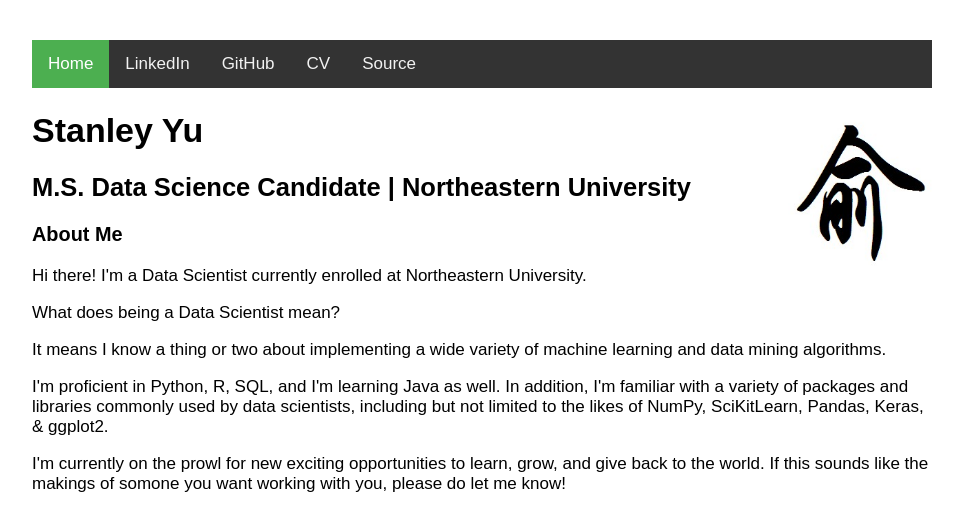
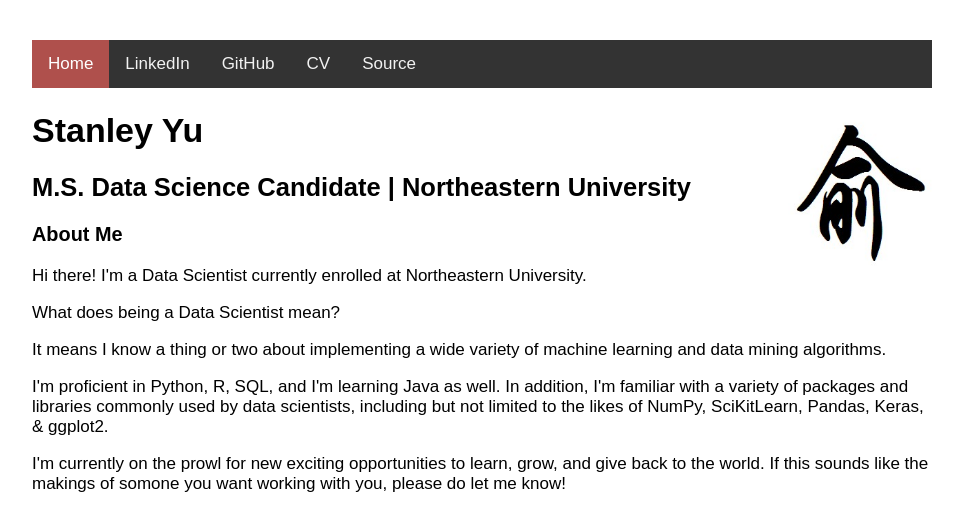
Before and after one commit to stanley-c-yu/stanley-c-yu.github.io, a plain HTML site: page index.html in a window 1280 px wide. Shown: the whole page, without its empty margins (158-1121 px from the left). Drawn offline with Linux system fonts and the light colour scheme.

Commit message:
Update style.css
Changed color of active link to red

```diff
--- a/static/css/style.css
+++ b/static/css/style.css
@@ -53,6 +53,6 @@
 
 /* Add a color to the active/current link */
 .topnav a.active {
-  background-color: #4CAF50;
+  background-color: #AF504C;
   color: white;
 }
```
